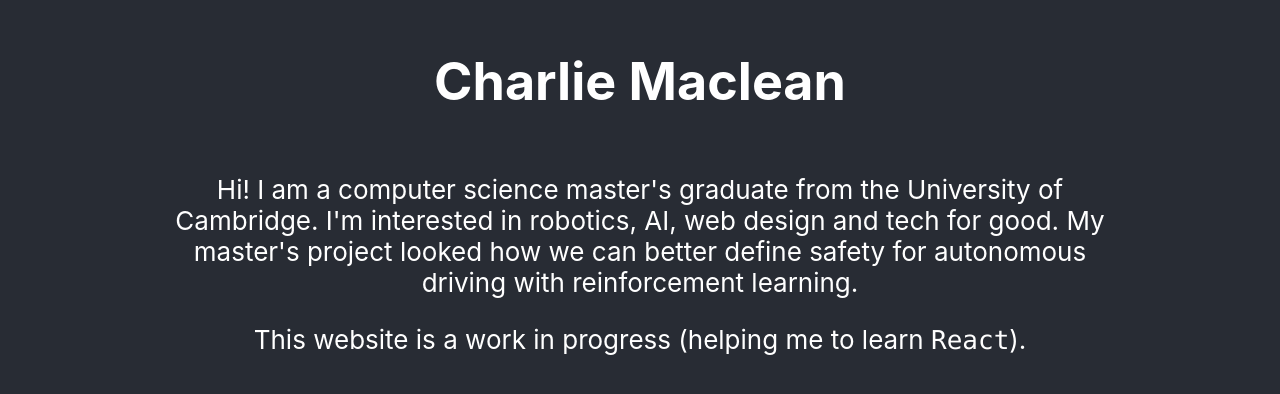
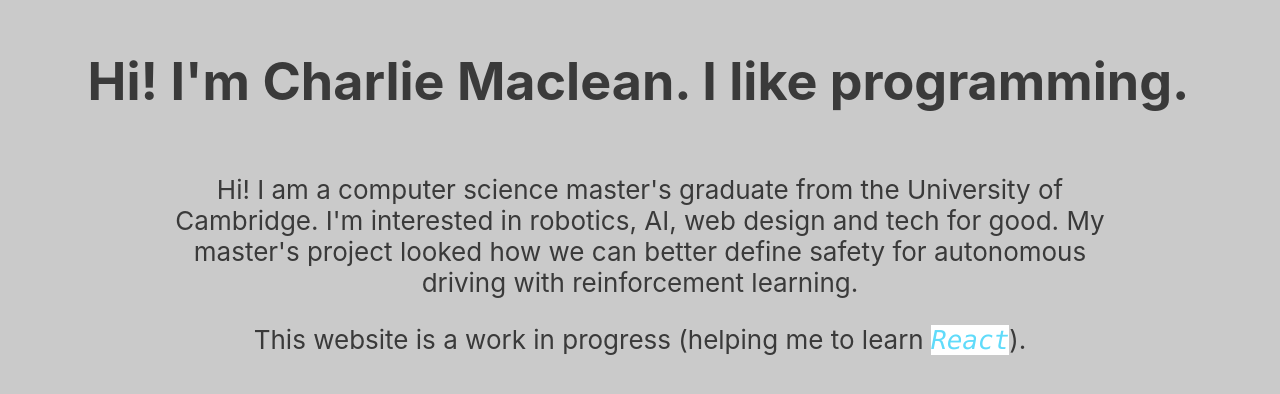
Before and after one commit to c-h-a-r-l-i-e/c-h-a-r-l-i-e.github.io, a React (Create React App) app: page / in a window 1280 px wide. Shown: the part 202-596 px from the top of the page. Built offline with nearby package versions, Linux system fonts and the light colour scheme.

Commit message:
Implement typed title

```diff
--- a/src/App.css
+++ b/src/App.css
@@ -7,21 +7,15 @@
   pointer-events: none;
 }
 
-@media (prefers-reduced-motion: no-preference) {
-  .App-logo {
-    animation: App-logo-spin infinite 20s linear;
-  }
-}
-
 .App-header {
-  background-color: #282c34;
+  background-color: #cacaca;
   min-height: 100vh;
   display: flex;
   flex-direction: column;
   align-items: center;
   justify-content: center;
   font-size: calc(10px + 2vmin);
-  color: white;
+  color: rgb(58, 58, 58);
 }
 
 .App-link {
@@ -45,3 +39,14 @@
 .App-center {
   width: 75%;
 }
+
+.App-typed > .App-wrap{
+  border-right: 0.06em solid #fff;
+  animation: blinker 1s step-start infinite;
+}
+
+@keyframes blinker {
+  50% {
+    border-right: 0.06em solid rgba(255, 255, 255, 0);
+  }
+}
--- a/src/App.js
+++ b/src/App.js
@@ -1,23 +1,79 @@
 import './App.css';
+import React, { useEffect, useState } from 'react';
+
+class PlainText extends React.Component {
+  render() {
+    return (
+        <div className="App-container">
+          <div className="App-center">
+            {this.props.content}
+          </div>
+        </div>
+    );
+  }
+}
+
+function Title() {
+  const leadText = "Hi! I'm Charlie Maclean. I like "
+  const likeList = ["programming.", "robotics.", "AI.", "web design.", "tech for good.", "Android development."]
+  const [content, setContent] = useState("");
+  const [likeIdx, setLikeIdx] = useState(0);
+  const [charIdx, setCharIdx] = useState(0);
+  const [reverse, setReverse] = useState(false);
+
+  useEffect(() =>{
+    let interval = setInterval(() =>{
+      if (reverse) {
+        if (charIdx <= leadText.length) {
+          setReverse(false);
+          setLikeIdx((likeIdx + 1) % likeList.length);
+          setCharIdx(charIdx + 1);
+          setContent((leadText + likeList[likeIdx]).substring(0, charIdx));
+        } else {
+          setCharIdx(charIdx - 1);
+          setContent((leadText + likeList[likeIdx]).substring(0, charIdx));
+        }
+
+      } else {
+        if (charIdx >= (leadText + likeList[likeIdx]).length + 20) {
+          setReverse(true);
+        } else {
+          setCharIdx(charIdx + 1);
+          setContent((leadText + likeList[likeIdx]).substring(0, charIdx));
+        }
+      }
+
+
+    }, 100)
+    return ()=> {
+      clearInterval(interval);
+    };
+  });
+  return (
+      <h1 className="App-typed"> {content} <span className="App-wrap"> </span></h1>
+  )
+}
+
+function Introudction() {
+  const introduction = <p><p> Hi! I am a computer science master's graduate from the University of Cambridge.
+            I'm interested in robotics, AI, web design and tech for good. My master's
+            project looked how we can better define safety for autonomous driving with reinforcement
+            learning. </p>
+            <p>This website is a work in progress (helping me to learn <code>React</code>).</p></p>;
+
+  return (
+    <PlainText content={introduction}></PlainText>
+  );
+}
 
 function App() {
-  const introduction = `Hi! I am a computer science master's graduate from the University of Cambridge.
-            I'm interested in robotics, AI, web design and tech for good. My master's
-            project looked how we can better define safety for autonomous driving with reinforcement
-            learning.`
-
-
   return (
     <div className="App">
       <header className="App-header">
-        <h1>Charlie Maclean</h1>
+        <Title></Title>
 
-        <div className="App-container">
-          <div className="App-center">
-            <p>{introduction}</p>
-            <p>This website is a work in progress (helping me to learn <code>React</code>).</p>
-          </div>
-        </div>
+        <Introudction></Introudction>
+
       </header>
     </div>
   );
--- a/src/index.css
+++ b/src/index.css
@@ -10,4 +10,7 @@ body {
 code {
   font-family: source-code-pro, Menlo, Monaco, Consolas, 'Courier New',
     monospace;
+  color:rgba(96, 219, 250, 1);
+  background-color: white;
+  font-style: italic;
 }
```
